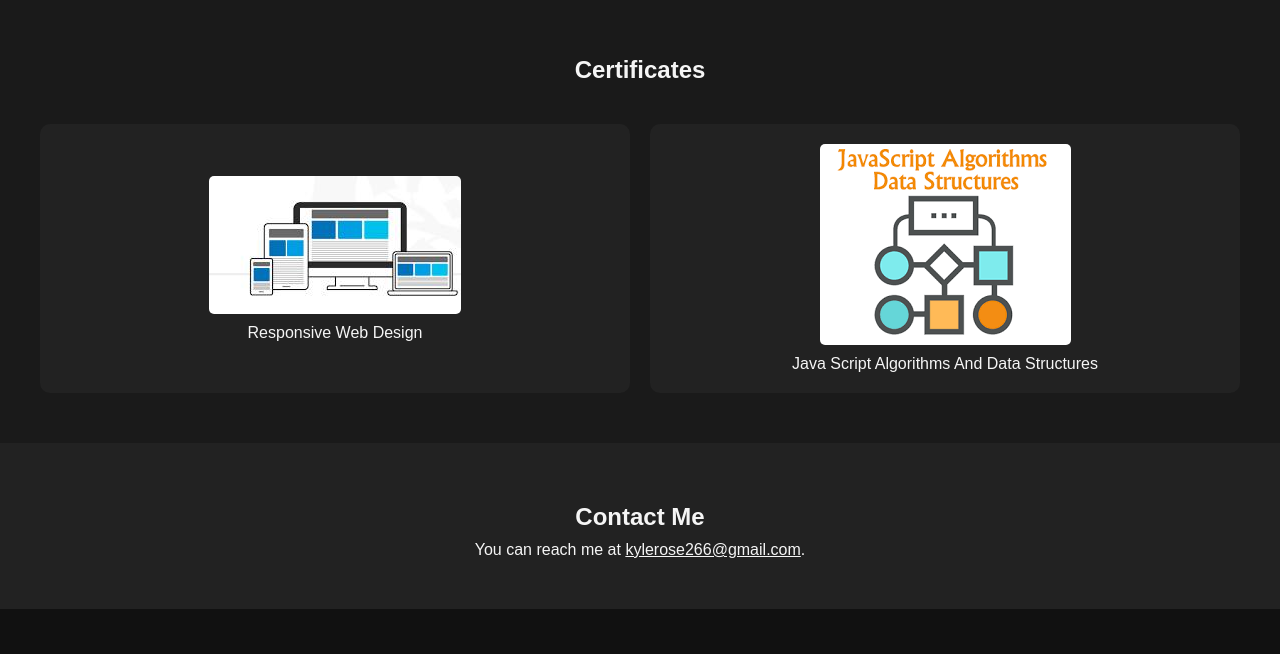
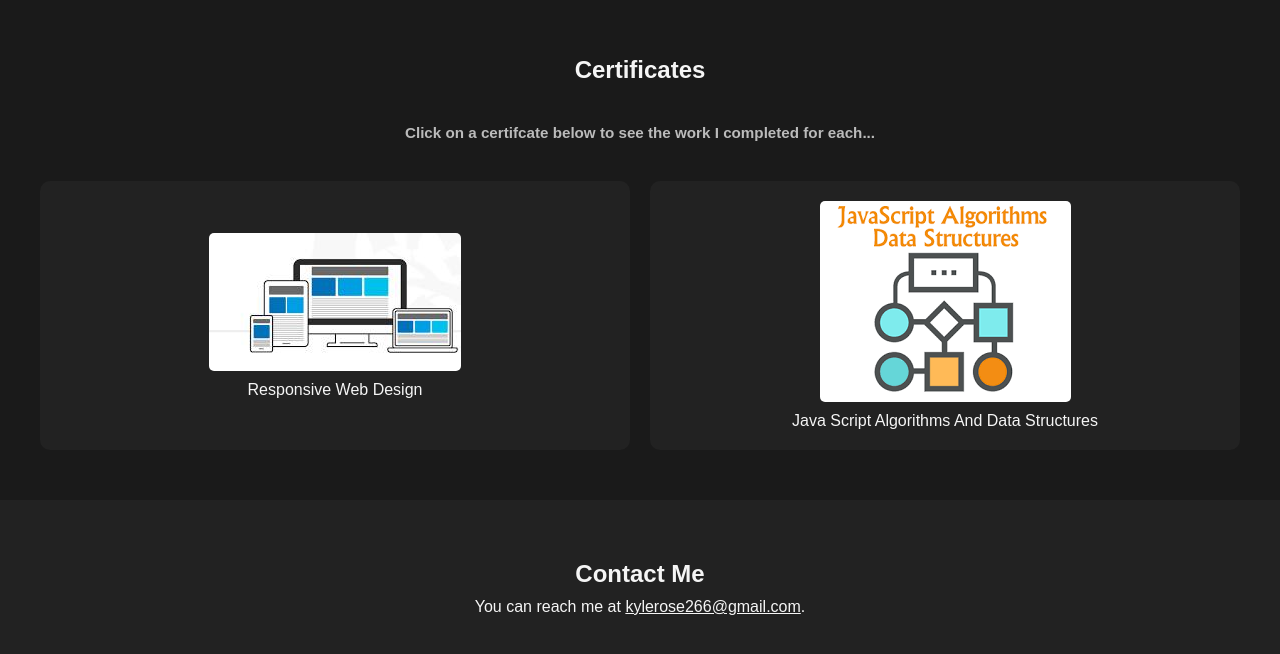
Before and after one commit to Kyle-Rose/Kyle-Rose.github.io, a plain HTML site: page index.html in a window 1280 px wide. Shown: the part 844-1498 px from the top of the page. Before the commit the page ends 1453 px from the top, so only its background shows below. Drawn offline with Linux system fonts and the light colour scheme.

Commit message:
Added Explanation To Certifcates Section

```diff
--- a/Portfolio/styles.css
+++ b/Portfolio/styles.css
@@ -95,6 +95,12 @@ nav {
   text-decoration: none;
 }
 
+#projects h2 {
+  font-size: 0.95rem;
+  color: #bbb;
+  margin-bottom: 40px;
+}
+
 .projects-grid {
   display: grid;
   grid-template-columns: repeat(auto-fit, minmax(250px, 1fr));
--- a/index.html
+++ b/index.html
@@ -24,6 +24,7 @@
 
   <section id="projects">
     <h1>Certificates</h1>
+    <h2>Click on a certifcate below to see the work I completed for each...</h2>
     <div class="projects-grid">
       <a class="project-tile" href="./Portfolio/responsiveWebDesign.html">
         <img src="./Portfolio/responsiveWebDesign.jpeg" alt="Survey Form">
```
